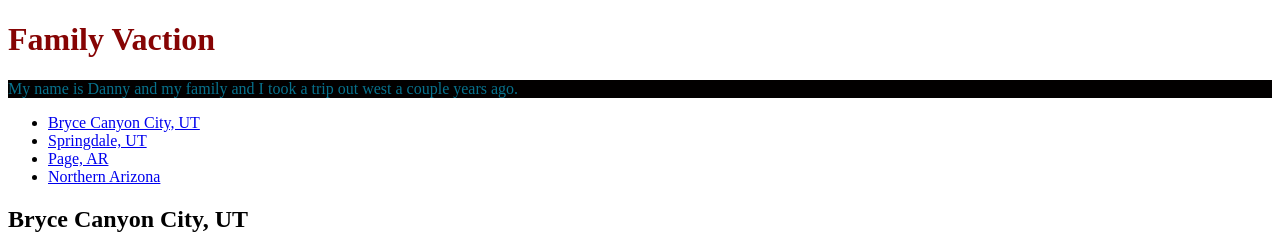
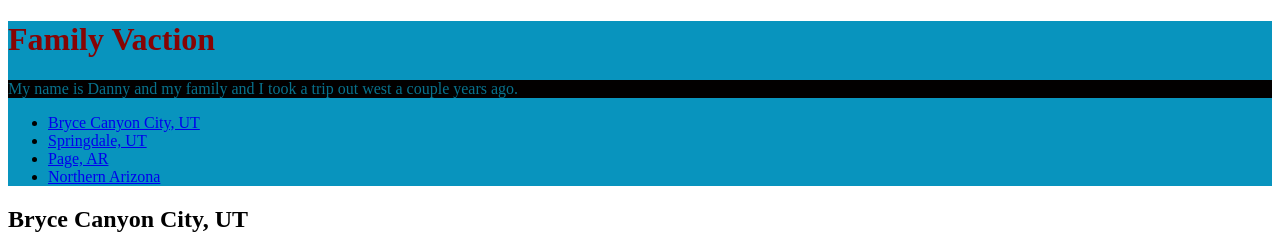
Before and after one commit to hahndanny/html-me-something, a plain HTML site: page index.html in a window 1280 px wide. Shown: the top 250 px of the page. Drawn offline with Linux system fonts and the light colour scheme.

Commit message:
html-mesomething complete

```diff
--- a/index.html
+++ b/index.html
@@ -9,7 +9,7 @@
    </head>
 
    <body>
-       <header>
+       <header class= "intro">
            <h1>Family Vaction</h1>
            <p id="firstname">My name is Danny and my family and I took a trip out west a couple years ago.</p>
            <nav>
--- a/styles.css
+++ b/styles.css
@@ -11,7 +11,7 @@ p {
  }
 
  .intro {
-    background-color: rgb(233, 109, 7);
+    background-color: rgb(8, 148, 190);
   }
 
   #firstname {
```
